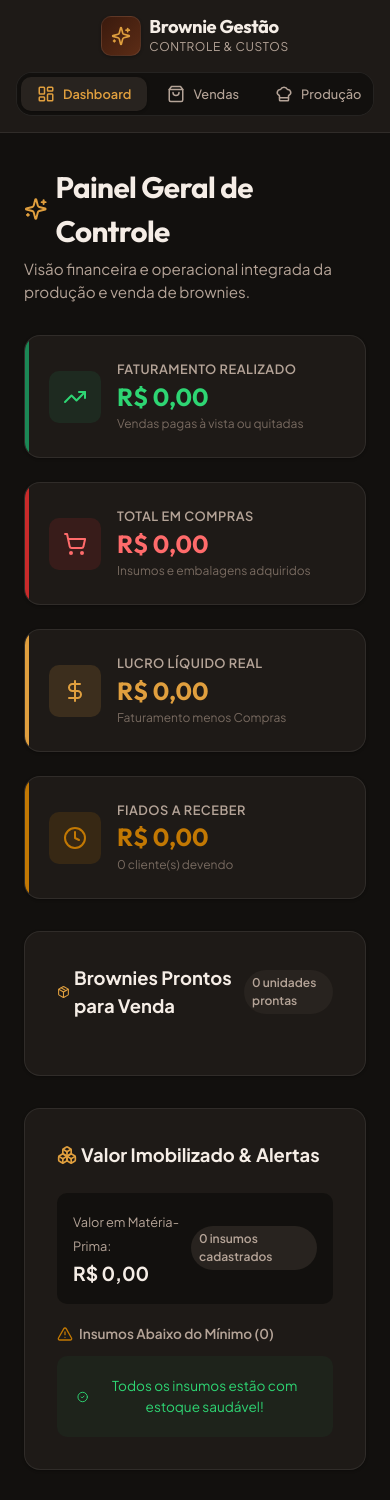
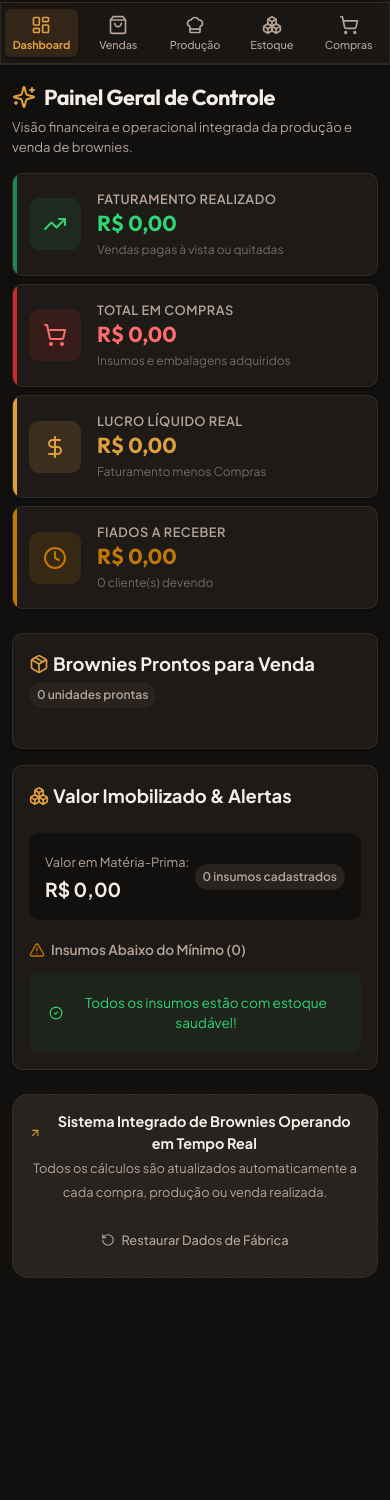
Before and after one commit to lucasgrassotti024-gif/Controle-Vendas, a React (Vite) app: page / in a window 390 px wide. Shown: the top 1500 px of the page. After the commit the page ends 1368 px from the top, so only its background shows below. Built offline with nearby package versions, Linux system fonts and the light colour scheme.

Commit message:
feat: responsividade completa mobile-first com bottom navigation e tabelas touch (fase 10)

```diff
--- a/src/components/layout/Layout.css
+++ b/src/components/layout/Layout.css
@@ -53,3 +53,27 @@
   padding: var(--spacing-xl);
   box-shadow: var(--shadow-sm);
 }
+
+/* RESPONSIVIDADE MOBILE DO LAYOUT GERAL */
+@media (max-width: 768px) {
+  .layout-content {
+    padding: 16px 12px 90px 12px; /* 90px de padding inferior para não cobrir pela Bottom Bar */
+  }
+
+  .page-header {
+    margin-bottom: var(--spacing-md);
+  }
+
+  .page-title {
+    font-size: 1.35rem;
+  }
+
+  .page-description {
+    font-size: 0.82rem;
+  }
+
+  .placeholder-card {
+    padding: var(--spacing-md);
+    border-radius: var(--radius-md);
+  }
+}
--- a/src/components/layout/Navbar.css
+++ b/src/components/layout/Navbar.css
@@ -1,3 +1,4 @@
+/* Navbar Superior (Desktop) e Bottom Nav (Mobile) */
 .header-container {
   display: flex;
   align-items: center;
@@ -47,6 +48,7 @@
   letter-spacing: 0.05em;
 }
 
+/* Menu no Desktop */
 .header-nav {
   display: flex;
   align-items: center;
@@ -81,18 +83,64 @@
   box-shadow: var(--shadow-sm);
 }
 
+/* ADAPTAÇÃO MOBILE (Estilo App Nativo com Bottom Navigation Bar) */
 @media (max-width: 768px) {
   .header-container {
+    padding: 12px 16px;
+    justify-content: center;
+  }
+
+  .brand-title {
+    font-size: 1.05rem;
+  }
+
+  .brand-subtitle {
+    font-size: 0.68rem;
+  }
+
+  /* Transforma a navegação em barra fixa no rodapé da tela */
+  .header-nav {
+    position: fixed;
+    bottom: 0;
+    left: 0;
+    right: 0;
+    width: 100%;
+    z-index: 999;
+    background-color: #1a1613;
+    border-top: 1px solid rgba(255, 255, 255, 0.1);
+    border-radius: 0;
+    padding: 6px 4px calc(6px + env(safe-area-inset-bottom, 0px));
+    display: flex;
+    justify-content: space-around;
+    box-shadow: 0 -4px 16px rgba(0, 0, 0, 0.6);
+    backdrop-filter: blur(12px);
+  }
+
+  .nav-button {
     flex-direction: column;
-    gap: var(--spacing-md);
-    padding: var(--spacing-md);
+    gap: 3px;
+    padding: 6px 4px;
+    font-size: 0.68rem;
+    flex: 1;
+    border-radius: var(--radius-sm);
+    justify-content: center;
+    text-align: center;
+    background: transparent;
   }
-  .header-nav {
-    width: 100%;
-    overflow-x: auto;
-    justify-content: space-between;
+
+  .nav-button span {
+    font-size: 0.68rem;
+    letter-spacing: -0.01em;
   }
-  .nav-button span {
-    font-size: 0.8rem;
+
+  .nav-button svg {
+    width: 20px;
+    height: 20px;
+  }
+
+  .nav-button-active {
+    background-color: rgba(224, 159, 62, 0.12);
+    color: var(--color-accent);
+    font-weight: 700;
   }
 }
--- a/src/pages/Compras/Compras.css
+++ b/src/pages/Compras/Compras.css
@@ -3,12 +3,6 @@
   grid-template-columns: 1fr 1.6fr;
   gap: var(--spacing-xl);
   align-items: flex-start;
-}
-
-@media (max-width: 900px) {
-  .purchases-layout {
-    grid-template-columns: 1fr;
-  }
 }
 
 .purchase-form-card {
@@ -62,6 +56,8 @@
   justify-content: space-between;
   align-items: center;
   margin-bottom: var(--spacing-lg);
+  flex-wrap: wrap;
+  gap: var(--spacing-sm);
 }
 
 .history-total-badge {
@@ -72,3 +68,26 @@
   font-size: 0.85rem;
   font-weight: 600;
 }
+
+/* RESPONSIVIDADE MOBILE DE COMPRAS */
+@media (max-width: 900px) {
+  .purchases-layout {
+    grid-template-columns: 1fr;
+    gap: var(--spacing-lg);
+  }
+
+  .purchase-form-card, .purchases-history-card {
+    padding: var(--spacing-md);
+    border-radius: var(--radius-md);
+  }
+
+  .unit-cost-preview {
+    flex-direction: column;
+    align-items: flex-start;
+    gap: var(--spacing-xs);
+  }
+
+  .unit-cost-preview strong {
+    font-size: 1.3rem;
+  }
+}
--- a/src/pages/Dashboard/Dashboard.css
+++ b/src/pages/Dashboard/Dashboard.css
@@ -93,12 +93,6 @@
   margin-bottom: var(--spacing-xl);
 }
 
-@media (max-width: 960px) {
-  .dashboard-details-grid {
-    grid-template-columns: 1fr;
-  }
-}
-
 .dashboard-panel {
   background-color: var(--bg-surface);
   border: 1px solid var(--border-subtle);
@@ -112,6 +106,8 @@
   justify-content: space-between;
   align-items: center;
   margin-bottom: var(--spacing-lg);
+  flex-wrap: wrap;
+  gap: var(--spacing-xs);
 }
 
 .panel-title {
@@ -161,6 +157,7 @@
   border-radius: var(--radius-md);
   margin-bottom: var(--spacing-sm);
   font-size: 0.85rem;
+  gap: var(--spacing-sm);
 }
 
 .reset-banner {
@@ -174,3 +171,44 @@
   gap: var(--spacing-md);
   flex-wrap: wrap;
 }
+
+/* RESPONSIVIDADE MOBILE DO DASHBOARD */
+@media (max-width: 960px) {
+  .dashboard-kpi-grid {
+    grid-template-columns: 1fr;
+    gap: var(--spacing-sm);
+    margin-bottom: var(--spacing-lg);
+  }
+
+  .kpi-card {
+    padding: var(--spacing-md);
+    border-radius: var(--radius-md);
+  }
+
+  .kpi-value {
+    font-size: 1.35rem;
+  }
+
+  .dashboard-details-grid {
+    grid-template-columns: 1fr;
+    gap: var(--spacing-md);
+    margin-bottom: var(--spacing-lg);
+  }
+
+  .dashboard-panel {
+    padding: var(--spacing-md);
+    border-radius: var(--radius-md);
+  }
+
+  .reset-banner {
+    padding: var(--spacing-md);
+    flex-direction: column;
+    align-items: stretch;
+    text-align: center;
+  }
+
+  .reset-banner button {
+    width: 100%;
+    justify-content: center;
+  }
+}
--- a/src/pages/Estoque/Estoque.css
+++ b/src/pages/Estoque/Estoque.css
@@ -4,6 +4,7 @@
   margin-bottom: var(--spacing-lg);
   border-bottom: 1px solid var(--border-subtle);
   padding-bottom: var(--spacing-xs);
+  overflow-x: auto;
 }
 
 .stock-tab-btn {
@@ -15,6 +16,7 @@
   display: flex;
   align-items: center;
   gap: var(--spacing-sm);
+  white-space: nowrap;
   transition: all var(--transition-fast);
 }
 
@@ -42,10 +44,11 @@
   background-color: var(--bg-surface);
   border: 1px solid var(--border-subtle);
   border-radius: var(--radius-md);
-  padding: var(--spacing-sm) var(--spacing-md);
+  padding: 10px var(--spacing-md);
   color: var(--text-main);
   font-size: 0.9rem;
   min-width: 260px;
+  width: 100%;
 }
 
 .search-input:focus {
@@ -56,7 +59,7 @@
 .btn-primary {
   background: linear-gradient(135deg, var(--color-primary-light), var(--color-primary));
   color: #fff;
-  padding: var(--spacing-sm) var(--spacing-lg);
+  padding: 10px var(--spacing-lg);
   border-radius: var(--radius-md);
   font-weight: 600;
   font-size: 0.9rem;
@@ -65,6 +68,7 @@
   gap: var(--spacing-xs);
   box-shadow: var(--shadow-sm);
   transition: transform var(--transition-fast), opacity var(--transition-fast);
+  min-height: 42px;
 }
 
 .btn-primary:hover {
@@ -72,12 +76,13 @@
   transform: translateY(-1px);
 }
 
-/* Tabela Estilizada */
+/* Tabela Estilizada com rolagem suave */
 .table-container {
   background-color: var(--bg-surface);
   border: 1px solid var(--border-subtle);
   border-radius: var(--radius-lg);
   overflow-x: auto;
+  -webkit-overflow-scrolling: touch;
   box-shadow: var(--shadow-sm);
 }
 
@@ -86,6 +91,7 @@
   border-collapse: collapse;
   text-align: left;
   font-size: 0.9rem;
+  min-width: 600px; /* Garante que a tabela não quebre em celulares */
 }
 
 .custom-table th {
@@ -94,6 +100,7 @@
   color: var(--text-muted);
   font-weight: 600;
   border-bottom: 1px solid var(--border-subtle);
+  white-space: nowrap;
 }
 
 .custom-table td {
@@ -114,6 +121,7 @@
   border-radius: var(--radius-full);
   font-size: 0.75rem;
   font-weight: 600;
+  white-space: nowrap;
 }
 
 .badge-success {
@@ -131,19 +139,19 @@
   color: var(--text-muted);
 }
 
-/* Modal */
+/* Modal Responsivo / Bottom Sheet no Mobile */
 .modal-overlay {
   position: fixed;
   top: 0;
   left: 0;
   right: 0;
   bottom: 0;
-  background-color: rgba(0, 0, 0, 0.7);
+  background-color: rgba(0, 0, 0, 0.75);
   display: flex;
   align-items: center;
   justify-content: center;
   z-index: 1000;
-  backdrop-filter: blur(4px);
+  backdrop-filter: blur(5px);
   padding: var(--spacing-md);
 }
 
@@ -152,7 +160,9 @@
   border: 1px solid var(--border-subtle);
   border-radius: var(--radius-lg);
   width: 100%;
-  max-width: 500px;
+  max-width: 520px;
+  max-height: 90vh;
+  overflow-y: auto;
   padding: var(--spacing-xl);
   box-shadow: var(--shadow-lg);
 }
@@ -186,9 +196,10 @@
   background-color: var(--bg-app);
   border: 1px solid var(--border-subtle);
   border-radius: var(--radius-md);
-  padding: var(--spacing-sm) var(--spacing-md);
+  padding: 10px var(--spacing-md);
   color: var(--text-main);
-  font-size: 0.9rem;
+  font-size: 0.95rem;
+  min-height: 42px;
 }
 
 .form-input:focus, .form-select:focus {
@@ -212,11 +223,52 @@
 .btn-secondary {
   background-color: var(--bg-surface-elevated);
   color: var(--text-muted);
-  padding: var(--spacing-sm) var(--spacing-md);
+  padding: 10px var(--spacing-md);
   border-radius: var(--radius-md);
   font-weight: 500;
+  min-height: 42px;
 }
 
 .btn-secondary:hover {
   color: var(--text-main);
 }
+
+/* RESPONSIVIDADE MOBILE DO ESTOQUE */
+@media (max-width: 768px) {
+  .actions-bar {
+    flex-direction: column;
+    align-items: stretch;
+  }
+
+  .actions-bar > div {
+    width: 100%;
+  }
+
+  .search-input {
+    min-width: 100%;
+  }
+
+  .btn-primary {
+    width: 100%;
+    justify-content: center;
+  }
+
+  .form-row {
+    grid-template-columns: 1fr;
+    gap: var(--spacing-xs);
+  }
+
+  .modal-content {
+    padding: var(--spacing-md);
+    border-radius: var(--radius-md);
+  }
+
+  .modal-actions {
+    flex-direction: column-reverse;
+  }
+
+  .modal-actions button {
+    width: 100%;
+    justify-content: center;
+  }
+}
--- a/src/pages/Producao/Producao.css
+++ b/src/pages/Producao/Producao.css
@@ -1,6 +1,6 @@
 .production-recipes-grid {
   display: grid;
-  grid-template-columns: repeat(auto-fill, minmax(360px, 1fr));
+  grid-template-columns: repeat(auto-fill, minmax(340px, 1fr));
   gap: var(--spacing-lg);
   margin-bottom: var(--spacing-2xl);
 }
@@ -27,6 +27,7 @@
   justify-content: space-between;
   align-items: flex-start;
   margin-bottom: var(--spacing-md);
+  gap: var(--spacing-sm);
 }
 
 .recipe-title {
@@ -112,13 +113,14 @@
   background: linear-gradient(135deg, var(--color-accent), #c27803);
   color: #12100e;
   font-weight: 700;
-  padding: var(--spacing-sm) var(--spacing-md);
+  padding: 10px var(--spacing-md);
   border-radius: var(--radius-md);
   display: flex;
   align-items: center;
   justify-content: center;
   gap: var(--spacing-xs);
   flex: 1;
+  min-height: 42px;
   transition: opacity var(--transition-fast);
 }
 
@@ -135,3 +137,30 @@
   max-height: 220px;
   overflow-y: auto;
 }
+
+/* RESPONSIVIDADE MOBILE DA PRODUÇÃO */
+@media (max-width: 768px) {
+  .production-recipes-grid {
+    grid-template-columns: 1fr;
+    gap: var(--spacing-md);
+    margin-bottom: var(--spacing-lg);
+  }
+
+  .recipe-card {
+    padding: var(--spacing-md);
+    border-radius: var(--radius-md);
+  }
+
+  .production-controls {
+    flex-direction: column;
+    align-items: stretch;
+  }
+
+  .production-controls > div {
+    justify-content: space-between;
+  }
+
+  .production-controls input {
+    width: 80px !important;
+  }
+}
--- a/vite.config.ts
+++ b/vite.config.ts
@@ -5,6 +5,7 @@ import react from '@vitejs/plugin-react';
 export default defineConfig({
   plugins: [react()],
   server: {
+    host: true, // Permite acesso via Wi-Fi pelo celular
     port: 3000,
     open: false,
   },
```
Also changed, not shown: src/pages/Vendas/Vendas.css (+24 -9 lines), 1 other file (tests, documents, lock files or other folders).
